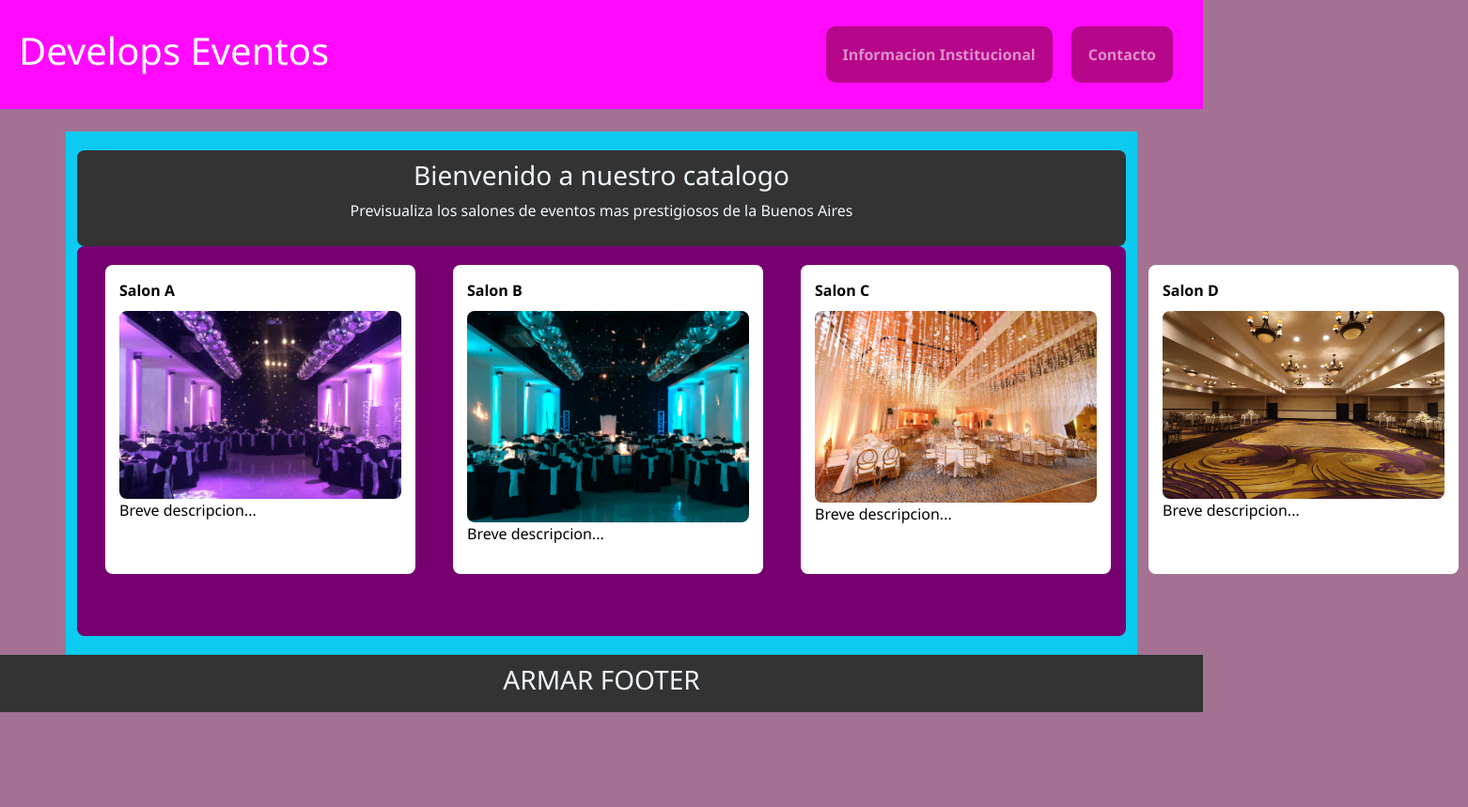
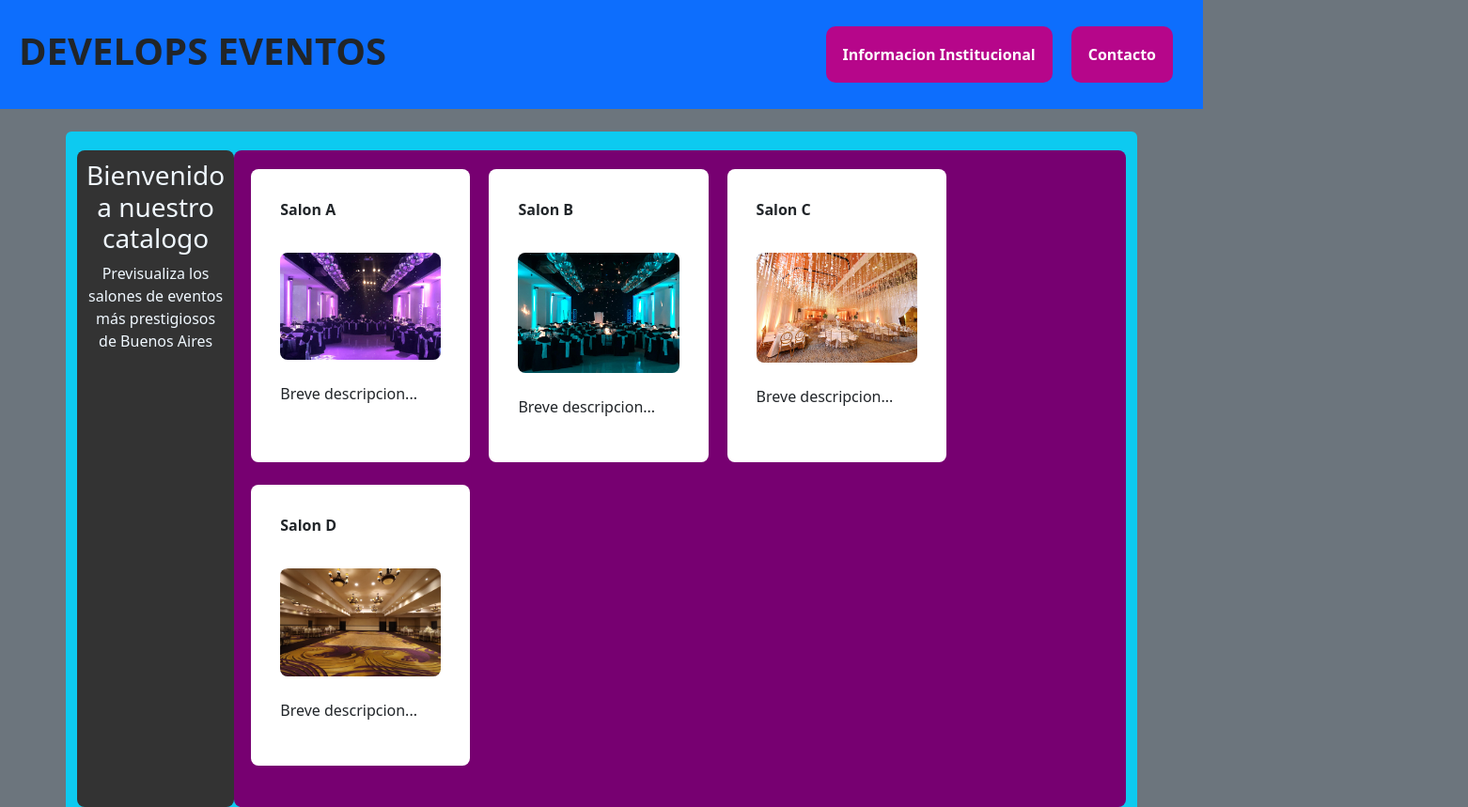
Before and after one commit to mirtasaenz02/TP-Integrador, a plain HTML site: page index.html in a window 1280 px wide. Shown: the top 859 px of the page at 94% size, 1562 px wide, since content can reach past the window. Before the commit the page ends 800 px from the top, so only its background shows below. Drawn offline with nearby package versions, Linux system fonts and the light colour scheme.

Commit message:
testeado todo falta el footer

```diff
--- a/estilos.css/estilos.css
+++ /dev/null
@@ -1,82 +0,0 @@
-/* ESTILO GENERAL */
-body {
-    font-family: Arial, sans-serif;
-    color: rgb(255, 255, 255);
-    margin: 0;
-    padding: 0;
-    background-color: #030303e8;
-}
-
-/* ENCABEZADO */
-header {
-    background-color: #fa2020;
-    color: rgb(255, 255, 255);
-    padding: 20px;
-    text-align: center;
-}
-
-header h1 {
-    margin: 0;
-}
-
-header ul {
-    list-style: none;
-    padding: 0;
-    margin-top: 10px;
-    display: flex;
-    justify-content: center;
-}
-
-header li a {
-    color: rgb(255, 217, 3);
-    text-decoration: none;
-    font-weight: bold;
-    margin-right: 30px;
-}
-
-header li a:hover {
-    text-decoration: underline; /* Cambié 'solid' que no es válido para text-decoration */
-}
-
-
-
-section h2 {
-    color: #ffffff;
-    text-align: left;
-}
-
-section p {
-    color: #ffffff;
-    text-align: center;
-}
-
-label {
-    color: #ffffff;
-}
-
-button {
-    padding: 10px 20px;
-    align-self: center;
-    background-color: #fa2020;
-    color: white;
-    border: none;
-    border-radius: 5px;
-    font-weight: bold;
-    cursor: pointer;
-}
-
-/* IMÁGENES */
-img {
-    border-radius: 8px;
-    margin-top: 10px;
-    margin-left: 600px;
-}
-
-/* FOOTER */
-footer {
-    background-color: #333;
-    color: white;
-    text-align: center;
-    padding: 15px;
-    margin-top: 40px;
-}
--- a/estilos/estilos.css
+++ b/estilos/estilos.css
@@ -11,7 +11,7 @@
 body {
     font-family:'Segoe UI', Tahoma, Geneva, Verdana, sans-serif;
     color: rgb(0, 0, 0);
-    background-color: rgb(163, 114, 147);
+    background-color: rgb(88, 88, 88);
 }
 
 /*ENCABEZADO*/
@@ -23,7 +23,7 @@ body {
 }
 
 header {
-    background-color: rgb(255, 10, 255);
+    background-color: rgb(207, 2, 207);
     color:rgb(255, 255, 255);
     padding: 20px;
     text-align: left;
@@ -48,13 +48,11 @@ nav li {
     background-color: rgb(182, 6, 138);
     font-weight: bold;
     border-radius: 10px;
-    text-decoration: none; /* Saca el subrayado del link */
     padding: 10px;
-    align-items: center;
 }
 
 nav a {
-    text-decoration: none;
+    text-decoration: none; /* Saca el subrayado del link */
     color:rgb(255, 255, 255);
     transition: color 0.3s ease; /* Cambia de color en una transicion configurada, 3 segundos */
 }
@@ -101,13 +99,16 @@ main {
     margin-bottom: 30px;
     background-color:rgb(255, 255, 255);
     padding: 15px;
-    border-radius: 8px;
     margin-inline: 10px;
 }
 
 #catalogo img {
-    border-radius: 8px;
     margin-top: 10px;
+}
+
+#catalogo img:hover {
+    transform: scale(1.05);
+    transition: transform 0.3s ease;
 }
 
 /* INFORMACION INSTITUCIONAL*/
@@ -115,7 +116,6 @@ main {
 #nosotros{
     padding: 20px;
     background-color: #333;
-    border-radius: 8px;
     color: aliceblue;
     text-align: center;
 }
@@ -130,12 +130,19 @@ main {
 
 #servicios {
     padding: 20px;
-    background-color: darkgray;
-    border-radius: 8px;
+    background-color: rgb(255, 255, 255);
 }
 
 #servicios li {
     padding: 10px;
+}
+
+
+#catalogo img,
+#catalogo li,
+#nosotros,
+#servicios {
+    border-radius: 8px;
 }
 
 /* FOOTER */
--- a/index.html
+++ b/index.html
@@ -3,19 +3,17 @@
     <head>
         <meta charset="UTF-8" />
         <meta name="viewport" content="width=device-width, initial-scale=1.0" />
-        <!-- Enlace para Bootstrap-->
         <link rel="stylesheet" href="estilos/estilos.css"/>
         <link href="https://cdn.jsdelivr.net/npm/bootstrap@5.3.3/dist/css/bootstrap.min.css" rel="stylesheet">
-        <link rel="stylesheet" href="../estilos/estilos.css" />
         <title>Develops Eventos</title>
     </head>
 
-    <body>
+    <body class="bg-secondary">
 
         <!--BARRA DE NAVEGACION-->
-        <header class: bg.primary text.black>
+        <header class="bg-primary text-dark">
             <div class="contenedor-encabezado">
-            <h1>Develops Eventos</h1>
+                <h1 class="text-uppercase fw-bold">Develops Eventos</h1>
                     <nav class="navbar navbar-expand-lg navbar-dark">
                         <div class="container-fluid">
                             <button class="navbar-toggler" type="button" data-bs-toggle="collapse"
@@ -23,61 +21,69 @@
                             aria-label="Toggle navigation">
                             <span class="navbar-toggler-icon"></span>
                             </button>
-
                             <div class="collapse navbar-collapse" id="navbarNav">
                                 <ul class="navbar-nav ms-auto">
                                     <li class="nav-item">
-                    <a class="nav-link" href="/nosotros.html">Informacion Institucional</a>
+                                        <a class="nav-link text-white" href="/nosotros.html">Informacion Institucional</a>
                                     </li>
                                     <li class="nav-item">
-                    <a class="nav-link" href="/contacto.html">Contacto</a>
+                                        <a class="nav-link text-white" href="/contacto.html">Contacto</a>
                                     </li>
                                 </ul>
                             </div>
                         </div>
                 </nav>
             </div>
-
-        <!-- Enlace para efecto de Bootstrap en la sección Nav -->
-        <script src="https://cdn.jsdelivr.net/npm/bootstrap@5.3.3/dist/js/bootstrap.bundle.min.js"></script>
         </header>
 
         <!--CONTENIDO PRINCIPAL-->
-        <main class="container mt-4 bg-info justify-content">
+        <main class="container mt-4 bg-info d-flex justify-content-center rounded">
         <!--BIENVENIDA-->
         <section id="bienvenida">
             <h3>Bienvenido a nuestro catalogo</h3>
-            <p>Previsualiza los salones de eventos mas prestigiosos de la Buenos Aires</p>
+            <p>Previsualiza los salones de eventos más prestigiosos de Buenos Aires</p>
         </section>
 
         <!--CATALOGO-->
         <section id="catalogo">
-            <ol>
-            <li>
+    <div class="row">
+        <li class="col-12 col-sm-6 col-md-4 col-lg-3 mb-4 d-flex flex-column">
+            <div class="bg-white p-3 h-100 d-flex flex-column">
                 <strong>Salon A</strong>
                 <br />
-                <img src="/img/salon1.jpg" alt="Salon 1" width="300" />
+                <img src="/img/salon1.jpg" alt="Salon 1" width="100%" />
+                <br />
                 <p>Breve descripcion...</p>
+            </div>
         </li>
-            <li>
+        <li class="col-12 col-sm-6 col-md-4 col-lg-3 mb-4 d-flex flex-column">
+            <div class="bg-white p-3 h-100 d-flex flex-column">
                 <strong>Salon B</strong>
                 <br />
-                <img src="/img/salon2.jpg" alt="Salon 2" width="300" />
+                <img src="/img/salon2.jpg" alt="Salon 2" width="100%" />
+                <br />
                 <p>Breve descripcion...</p>
+            </div>
         </li>
-            <li>
+        <li class="col-12 col-sm-6 col-md-4 col-lg-3 mb-4 d-flex flex-column">
+            <div class="bg-white p-3 h-100 d-flex flex-column">
                 <strong>Salon C</strong>
                 <br />
-                <img src="/img/salon3.jpg" alt="Salon 3" width="300" />
+                <img src="/img/salon3.jpg" alt="Salon 3" width="100%" />
+                <br />
                 <p>Breve descripcion...</p>
+            </div>
         </li>
-            <li>
+        <li class="col-12 col-sm-6 col-md-4 col-lg-3 mb-4 d-flex flex-column">
+            <div class="bg-white p-3 h-100 d-flex flex-column">
                 <strong>Salon D</strong>
                 <br />
-                <img src="/img/salon4.jpg" alt="Salon 4" width="300" />
+                <img src="/img/salon4.jpg" alt="Salon 4" width="100%" />
+                <br />
                 <p>Breve descripcion...</p>
+            </div>
         </li>
-            </ol>
+    </div>
 </section>
         </main>
 
```
Also changed, not shown: contacto.html (+10 -11 lines), nosotros.html (+10 -12 lines), inmobiliaria.jpg (deleted). Lines whose indentation alone changed are shown as unchanged.
